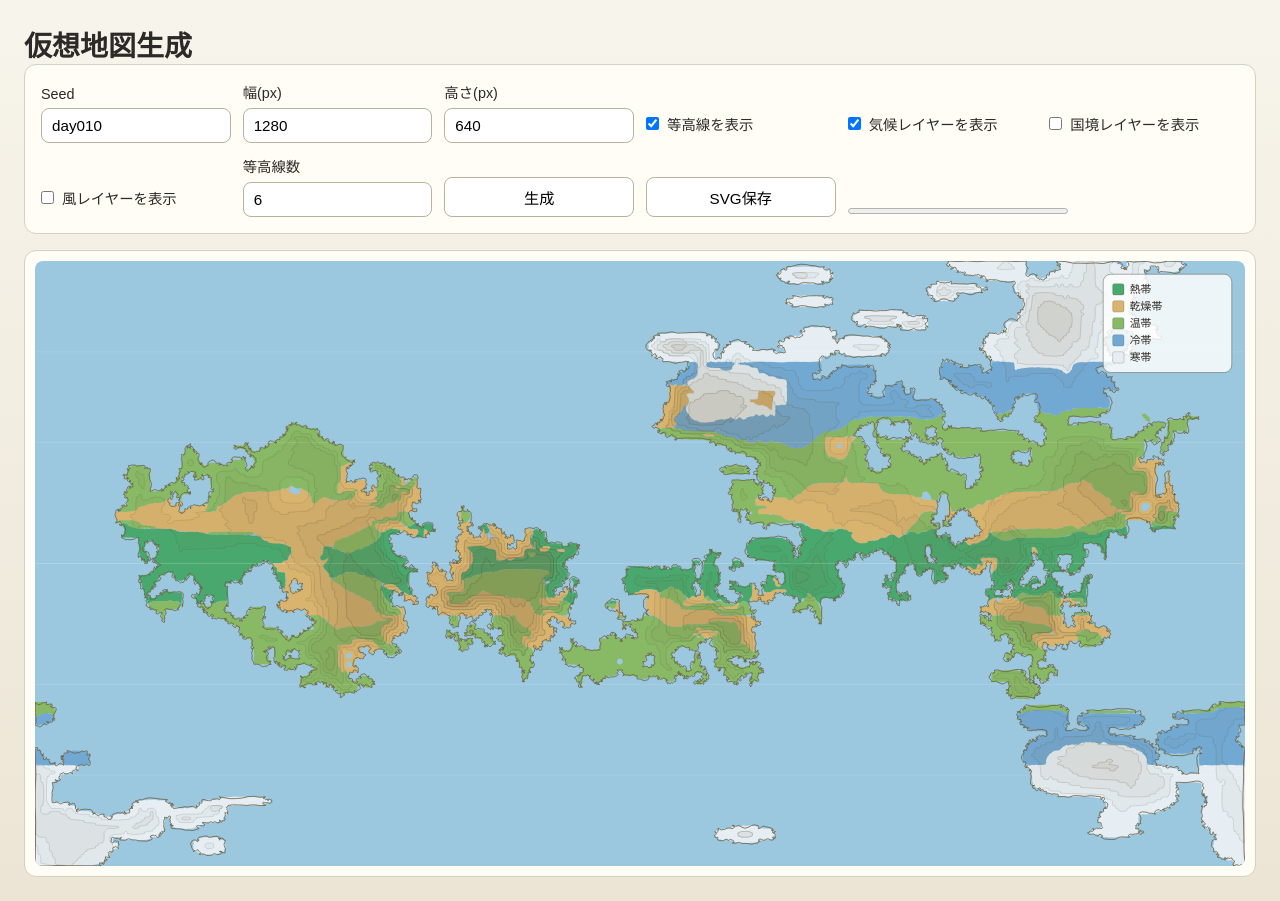
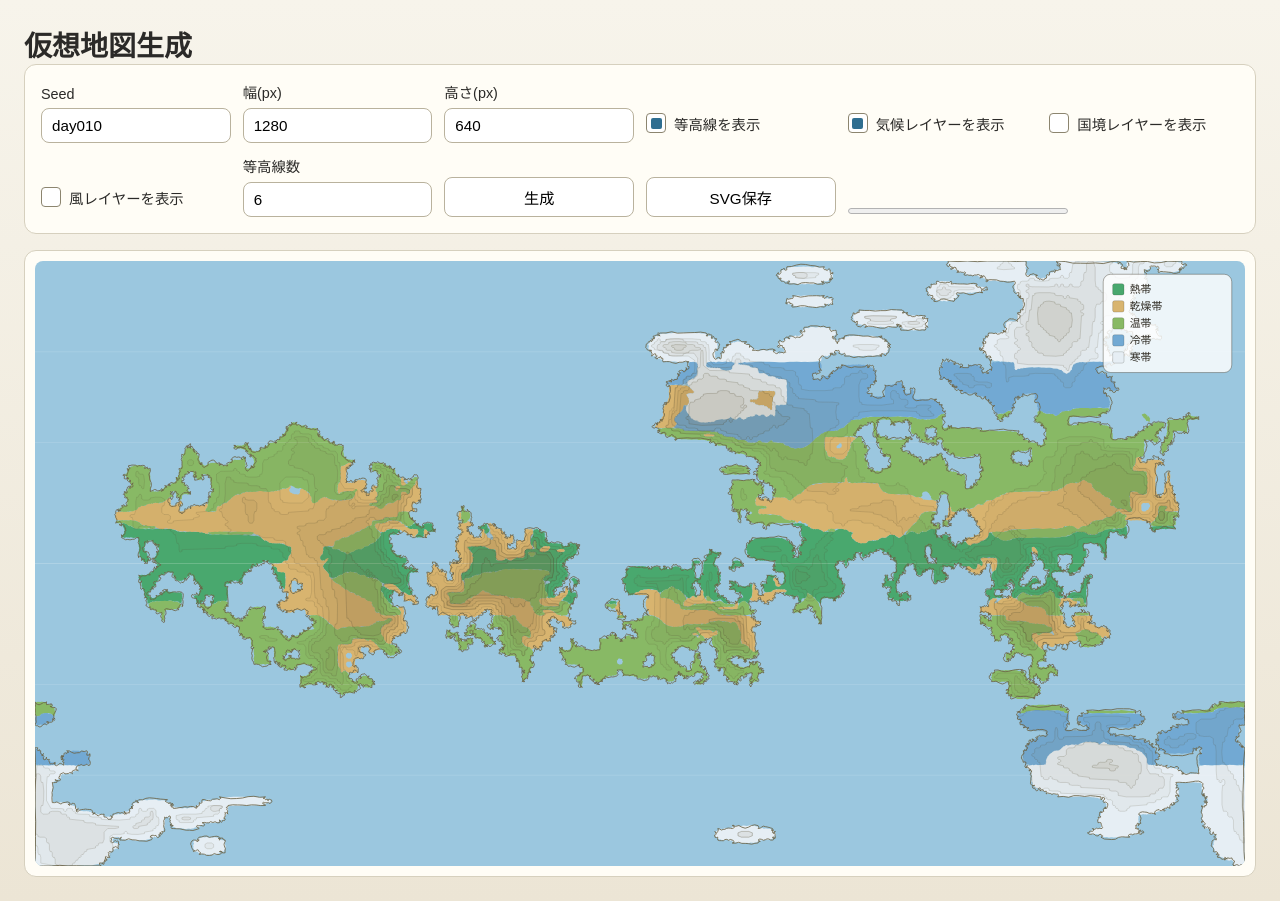
Before and after one commit to new-umechan/day10, a plain HTML site: page index.html in a window 1280 px wide. Drawn offline with Linux system fonts and the light colour scheme.

Commit message:
feat: デザインを使いやすく

```diff
--- a/styles.css
+++ b/styles.css
@@ -75,12 +75,36 @@ h1 {
 }
 
 .controls label.checkbox-label input {
-    width: auto;
+    width: 20px;
+    height: 20px;
     margin: 0;
     padding: 0;
-    border: none;
-    border-radius: 0;
-    background: transparent;
+    border: 1px solid #8c856f;
+    border-radius: 4px;
+    background: #fff;
+    appearance: none;
+    cursor: pointer;
+    display: inline-grid;
+    place-content: center;
+}
+
+.controls label.checkbox-label input::before {
+    content: "";
+    width: 11px;
+    height: 11px;
+    transform: scale(0);
+    transition: transform 120ms ease-out;
+    background: #2f6e90;
+    border-radius: 2px;
+}
+
+.controls label.checkbox-label input:checked::before {
+    transform: scale(1);
+}
+
+.controls label.checkbox-label input:focus-visible {
+    outline: 2px solid #5d90ac;
+    outline-offset: 2px;
 }
 
 .controls input,
```
